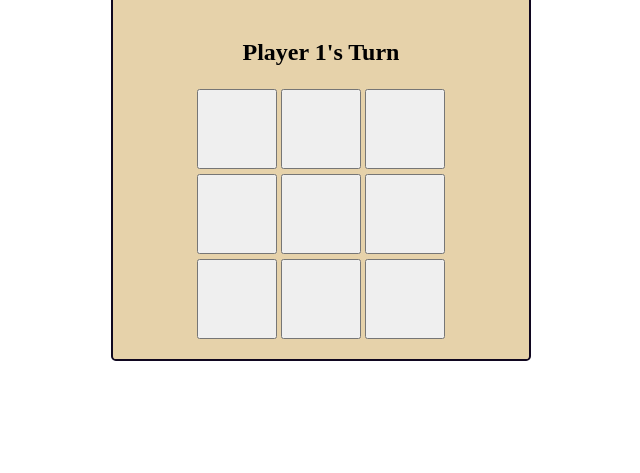
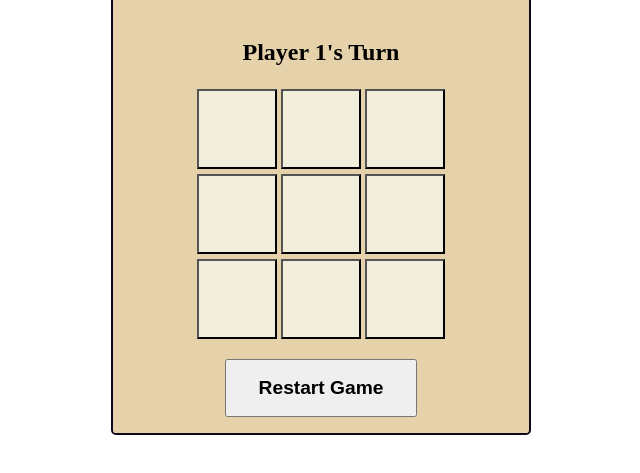
Before and after one commit to OwenMY/VanillaJS-Apps, a plain HTML site: page TicTacToe/index.html in a window 1280 px wide. Shown: the part 87-560 px from the top of the page, without its empty margins (319-959 px from the left). Drawn offline with Linux system fonts and the light colour scheme.

Commit message:
edit styling on tic-tac-toe

```diff
--- a/TicTacToe/index.html
+++ b/TicTacToe/index.html
@@ -27,6 +27,7 @@
           <td><button class="game-square"></button></td>
         </tr>
       </table>
+      <button id="restart-game">Restart Game</button>
     </div>
   </body>
 </html>
--- a/TicTacToe/styles.css
+++ b/TicTacToe/styles.css
@@ -16,4 +16,18 @@
   min-width: 5rem;
   min-height: 5rem;
   cursor: pointer;
+  background-color: #F1EFDC;
 }
+
+.game-square:hover {
+  background-color: #eaeaea;
+}
+
+#restart-game {
+  display: block;
+  margin-top: 1rem;
+  padding: 1rem 2rem;
+  font-weight: 700;
+  font-size: larger;
+  cursor: pointer;
+}
```
